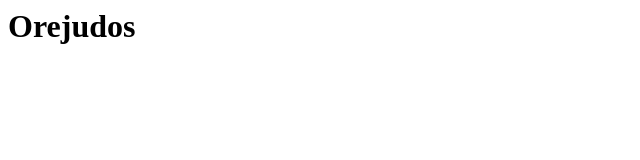
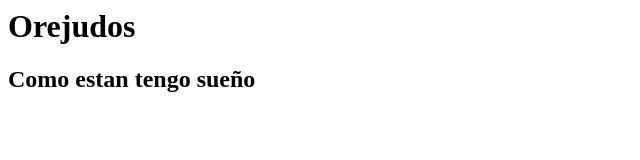
Before and after one commit to EstherZumba/Prueba6, a plain HTML site: page INDEX.HTML in a window 1280 px wide. Shown: the whole page, without its empty margins (0-640 px from the left). Drawn offline with Linux system fonts and the light colour scheme.

Commit message:
Subiendo mensaje

```diff
--- a/INDEX.HTML
+++ b/INDEX.HTML
@@ -1 +1,2 @@
 <h1> Orejudos</h1>
+<h2> Como estan tengo sueño</h2>
```
